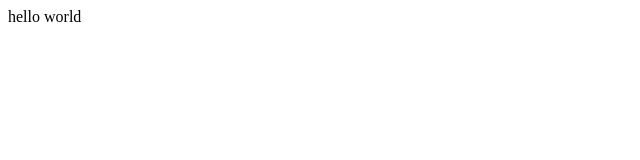
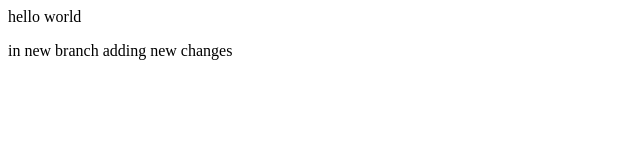
Before and after one commit to fatima-shaikh/slip2-, a plain HTML site: page index.html in a window 1280 px wide. Shown: the whole page, without its empty margins (0-640 px from the left). Drawn offline with Linux system fonts and the light colour scheme.

Commit message:
new changes added

```diff
--- a/index.html
+++ b/index.html
@@ -1 +1,2 @@
 <p>hello world</p>
+<p>in new branch adding new changes</p>
```
